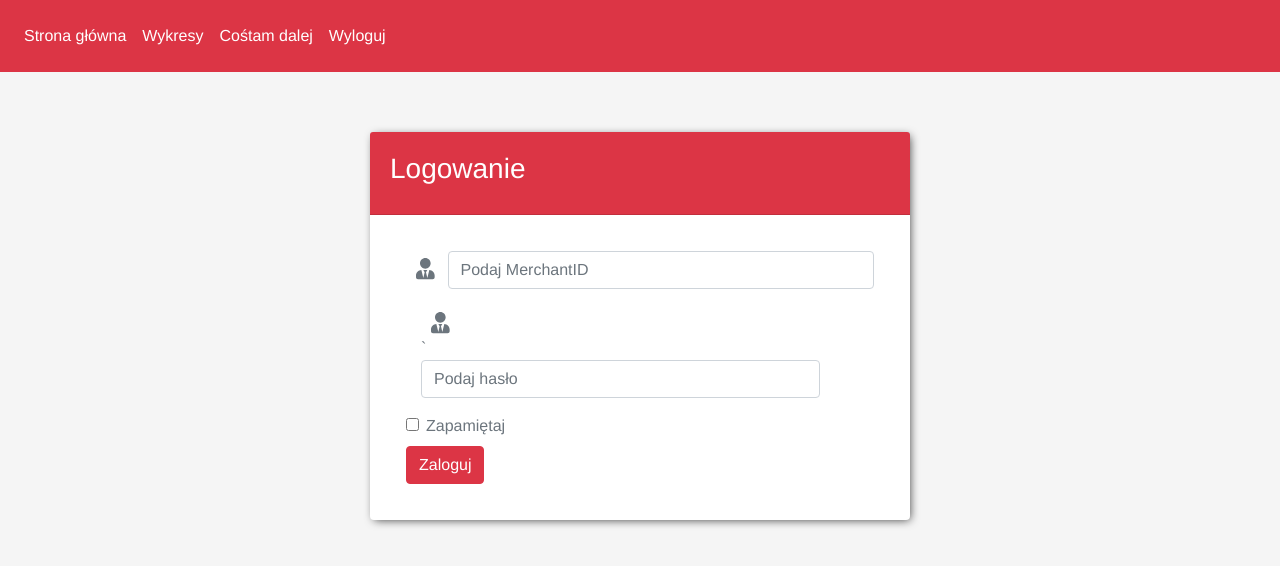
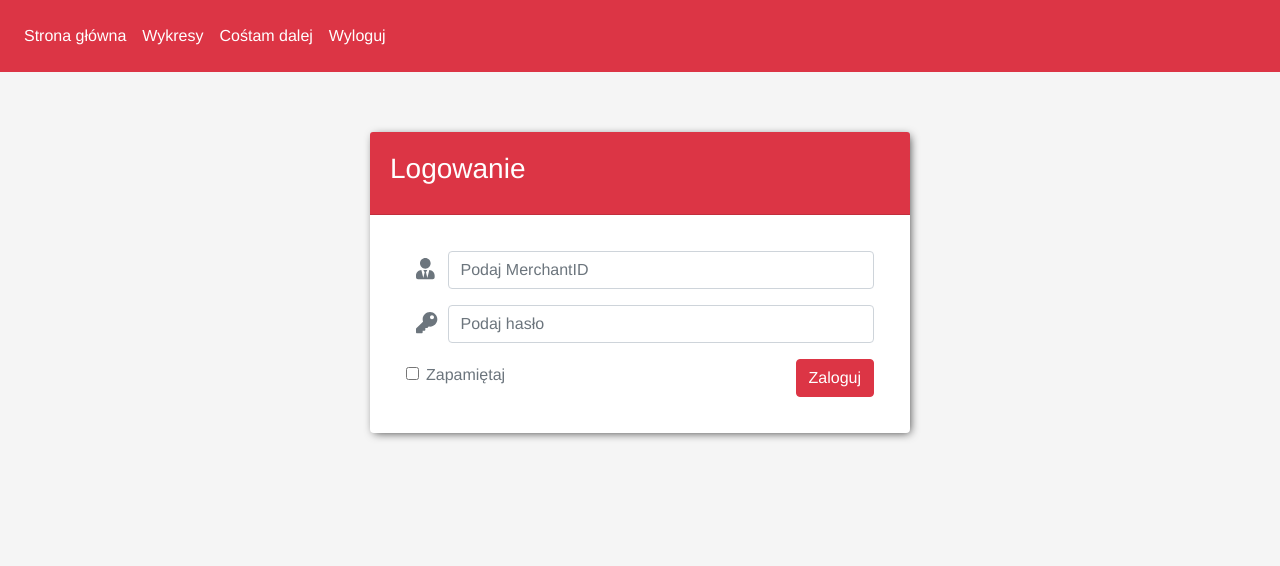
Before and after one commit to ethArek/vue-app-hackathon, a Vue app in the folder vue-app/: page /#/ in a window 1280 px wide. Shown: the top 566 px of the page. Built offline with nearby package versions, Linux system fonts and the light colour scheme.

Commit message:
stable version

```diff
--- a/vue-app/src/components/Chart.vue
+++ b/vue-app/src/components/Chart.vue
@@ -1,11 +1,33 @@
 <template>
   <div class="chart">
-    <div class="card">
-      <div class="card-header">
-        Jakiś tam wykres
-      </div>
-      <div class="card-body">
-        <canvas id="planet-chart"></canvas>
+    <div class="card mb-3 w-100">
+      <div class="card">
+        <div class="card-header">
+          Wykres
+          <hr />
+          <div>
+            <div class="dropdown">
+              <button
+                class="btn btn-secondary dropdown-toggle"
+                type="button"
+                id="dropdownMenuButton"
+                data-toggle="dropdown"
+                aria-haspopup="true"
+                aria-expanded="false"
+              >
+                Dropdown button
+              </button>
+              <div class="dropdown-menu" aria-labelledby="dropdownMenuButton">
+                <a class="dropdown-item" href="#">Action</a>
+                <a class="dropdown-item" href="#">Another action</a>
+                <a class="dropdown-item" href="#">Something else here</a>
+              </div>
+            </div>
+          </div>
+        </div>
+        <div class="card-body">
+          <canvas id="planet-chart"></canvas>
+        </div>
       </div>
     </div>
   </div>
--- a/vue-app/src/components/Home.vue
+++ b/vue-app/src/components/Home.vue
@@ -26,11 +26,12 @@
                 </div>
               </div>
               <div class="form-group">
+                <div class="row">
                   <div class="col-1">
-                  <font-awesome-icon icon="user-tie" size="lg" />
+                    <font-awesome-icon icon="key" size="lg" />
                   </div>
                   <div class="col-11">
-                  `<input
+                    <input
                       type="password"
                       class="form-control"
                       id="exampleInputPassword1"
@@ -38,7 +39,9 @@
                     />
                   </div>
                 </div>
-              <div class="form-check">
+              </div>
+              <div class="d-flex justify-content-end">
+                <div class="form-check w-100 mt-1">
                   <input
                     type="checkbox"
                     class="form-check-input"
@@ -51,7 +54,10 @@
                     Zapamiętaj
                   </label>
                 </div>
+                <div>
                   <button type="submit" class="btn btn-danger">Zaloguj</button>
+                </div>
+              </div>
             </form>
           </div>
         </div>
```
Also changed, not shown: vue-app/package.json (+3 -6 lines), vue-app/server.js (deleted, +0 -7 lines), 3 other files (tests, documents, lock files or other folders). Lines whose indentation alone changed are shown as unchanged.
